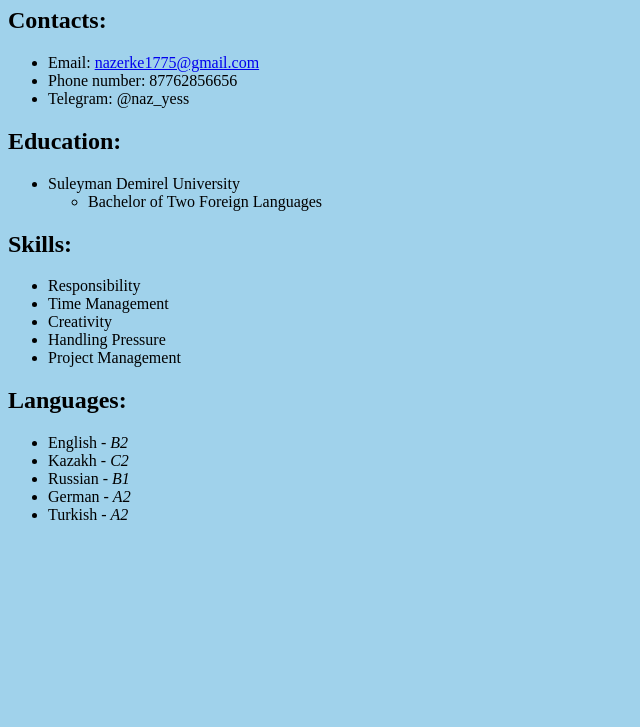
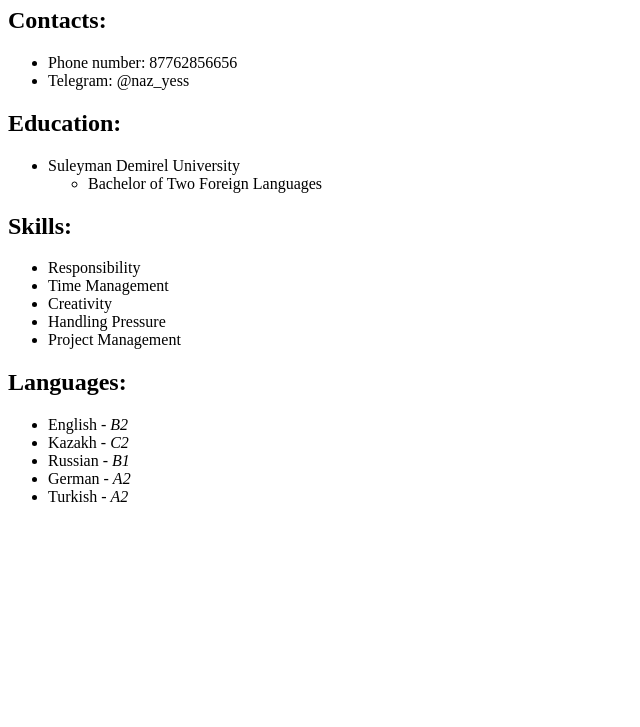
Before and after one commit to naz-yess/rsschool-cv2, a plain HTML site: page index.html in a window 1280 px wide. Shown: the part 73-800 px from the top of the page, without its empty margins (0-640 px from the left). Drawn offline with Linux system fonts and the light colour scheme.

Commit message:
fix:Update index.html

```diff
--- a/index.html
+++ b/index.html
@@ -4,7 +4,7 @@
     <meta charset="UTF-8">
     <meta name="viewport" content="width=P, initial-scale=1.0">
     <title>Portfolio</title>
-<link rel="stylesheet" href="style.css">
+
 </head>
 <body>
 
@@ -12,7 +12,6 @@
 
                 <h2>Contacts:</h2>
                 <ul>
-                    <li>Email: <a href="malito:nazerke1775@gmail.com">nazerke1775@gmail.com</a></li>
                     <li>Phone number: 87762856656</li>
                     <li>Telegram: @naz_yess</li>
                 </ul>
```
